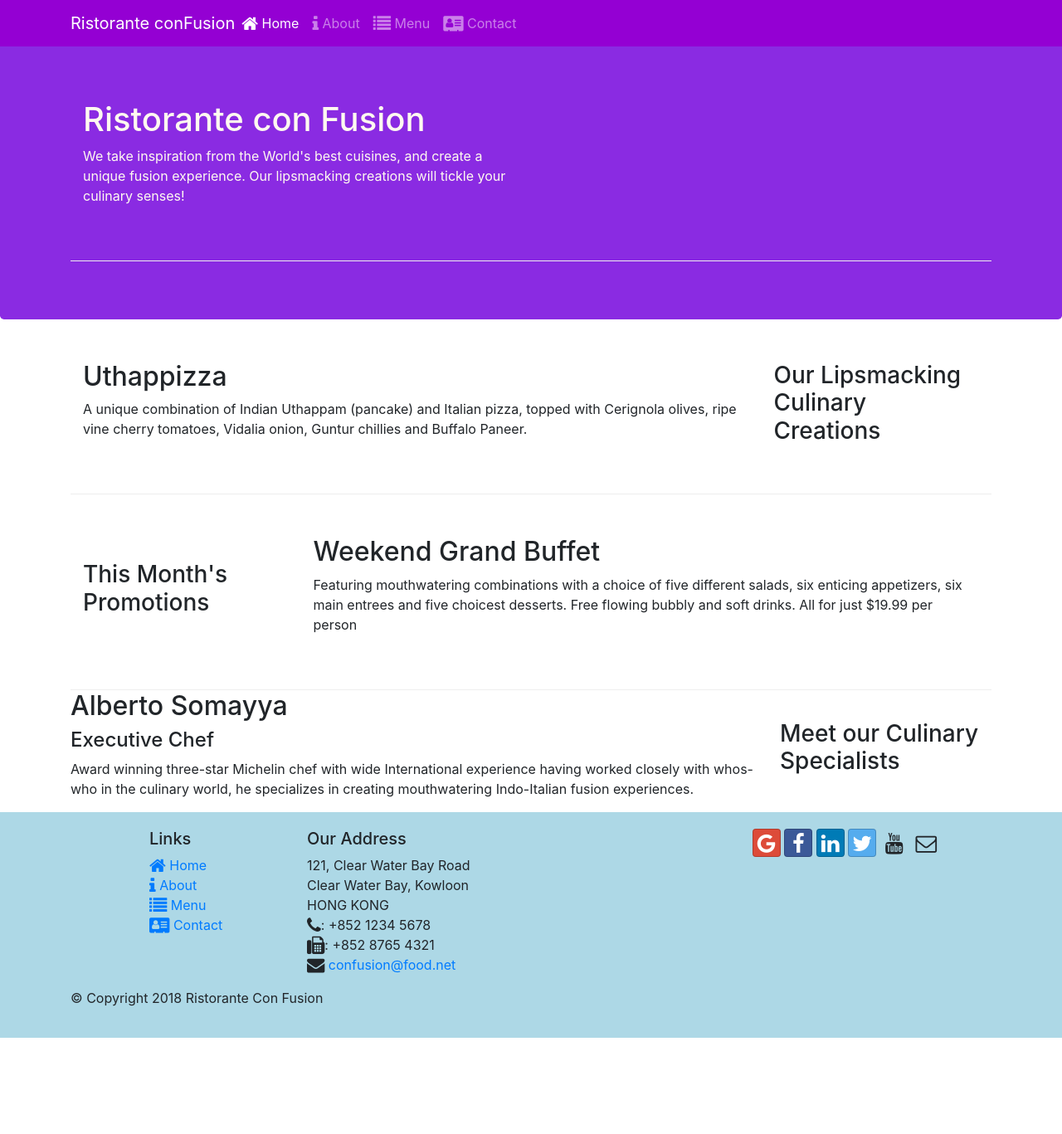
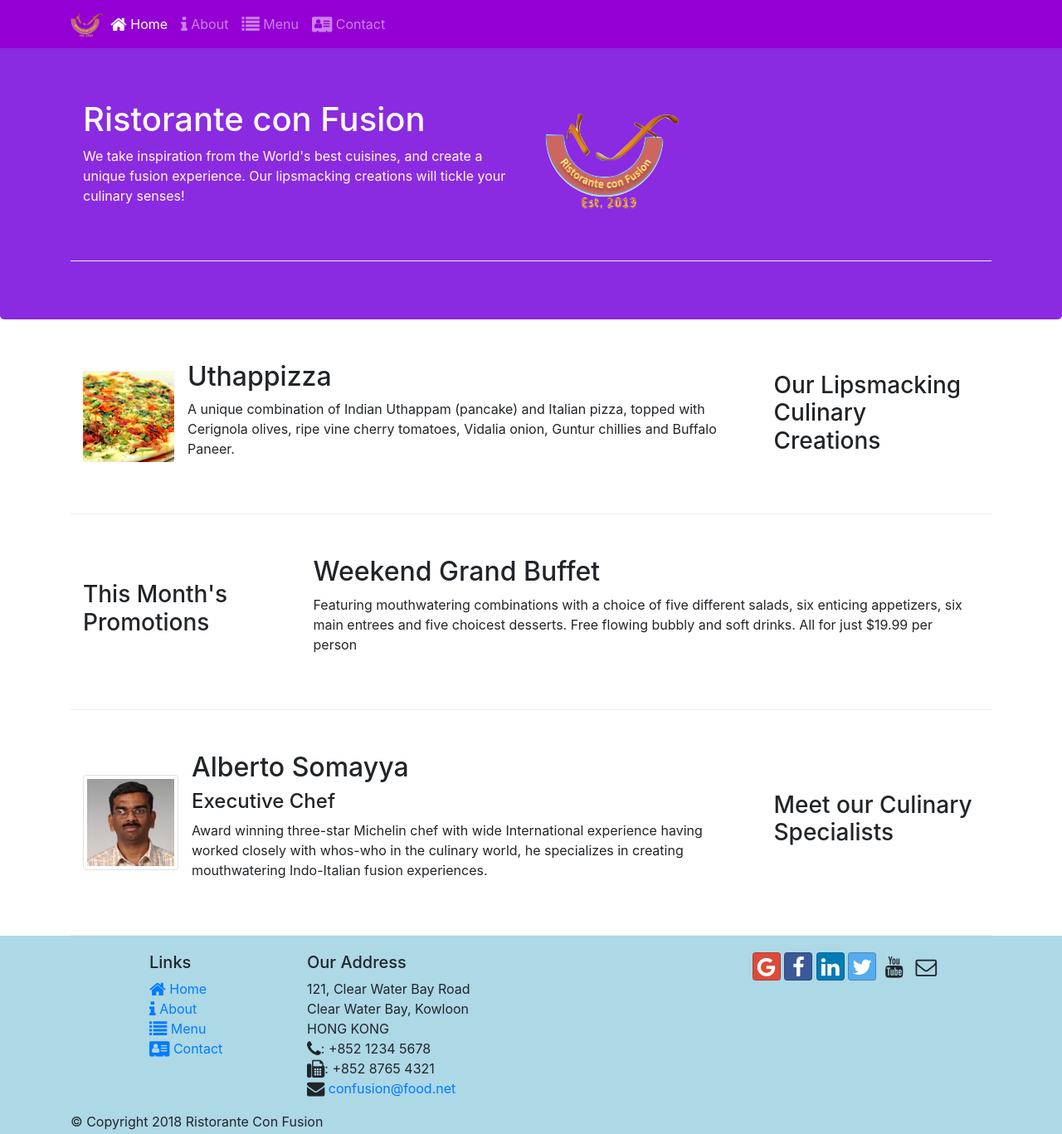
Before and after one commit to gundetichinnesh/conFUsion, a website: page index.html in a window 1280 px wide. Shown: the whole page at 83% size. Before the commit the page ends 1251 px from the top, so only its background shows below. Drawn offline with nearby package versions, Linux system fonts and the light colour scheme.

Commit message:
Images and Media

```diff
--- a/index.html
+++ b/index.html
@@ -21,7 +21,7 @@
             <button class="navbar-toggler" type="button" data-toggle="collapse" data-target="#navbar">
                 <span class="navbar-toggler-icon"></span>
             </button>
-            <a class="navbar-brand mr-auto" href="#">Ristorante conFusion</a>
+            <a class="navbar-brand mr-auto" href="#"><img src="./img/logo.png " height="30"width="40"></img></a>
             <div class="collapse navbar-collapse " id ="navbar">
 
               <ul class="navbar-nav mr-auto">
@@ -42,19 +42,25 @@
                     <p class="d-none d-sm-block">We take inspiration from the World's best cuisines, and create a unique fusion experience. Our lipsmacking creations will tickle your culinary senses!</p>
                 </div>
                 <div class="col-12 col-sm-6">
+                    <img src="./img/logo.png" class="img-fluid">
                 </div>
             </div>
         </div>
     </header>
 
-    <div class = "container">
+    <div class="container">
          <div class = "row row-content align-items-center">
             <div class="col-12 col-sm-4 order-sm-last col-md-3">
                 <h3>Our Lipsmacking Culinary Creations</h3>
             </div>
             <div class="col col-sm order-sm-first col-md">
-                <h2>Uthappizza</h2>
+                <div class="media">
+                    <img class="d-flex mr-3 img-tumbnail align-self-center" src="./img/uthappizza.png" alt="uthappizza"></img>
+                    <div class="media-body">
+                    <h2 class="mt-0">Uthappizza</h2>
                     <p class="d-none d-sm-block">A unique combination of Indian Uthappam (pancake) and Italian pizza, topped with Cerignola olives, ripe vine cherry tomatoes, Vidalia onion, Guntur chillies and Buffalo Paneer.</p>
+                </div>
+            </div>
          </div>
         </div>
 
@@ -69,18 +75,28 @@
             </div>
         </div>
 
-        <div class="row">
+        <div class="row row-content align-items-center">
             <div class="col-12 col-sm-4 order-sm-last col-md-3 align-self-center">
                 <h3>Meet our Culinary Specialists</h3>
             </div>
-            <div class= "col col-sm order-sm-first col-md">
-                <h2>Alberto Somayya</h2>
+            <div class="col col-sm order-sm-first col-md">
+                <div class="media">
+                    <img class="d-flex mr-3 img-thumbnail align-self-center"
+                            src="img/alberto.png" alt="Alberto Somayya"></img>
+                    <div class="media-body">
+                        <h2 class="mt-0">Alberto Somayya</h2>
                         <h4>Executive Chef</h4>
-                <p class="d-none d-sm-block">Award winning three-star Michelin chef with wide International experience having worked closely with whos-who in the culinary world, he specializes in creating mouthwatering Indo-Italian fusion experiences. </p>
+                        <p class="d-none d-sm-block">Award winning three-star Michelin chef with wide
+                            International experience having worked closely with
+                            whos-who in the culinary world, he specializes in
+                            creating mouthwatering Indo-Italian fusion experiences.
+                        </p>
                     </div>
                 </div>
             </div>
 
+        </div>
+    </div>
      <footer class="footer">
         <div class="container">
             <div class="row">
@@ -126,7 +142,5 @@
      <script src="node_modules/jquery/dist/jquery.slim.min.js"></script>
      <script src="node_modules/popper.js/dist/umd/popper.min.js"></script>
      <script src="node_modules/bootstrap/dist/js/bootstrap.min.js"></script>
-
 </body>
-
 </html>
```
Also changed, not shown: aboutus.html (+5 -5 lines), contactus.html (+5 -3 lines), img/alberto.png (added), img/buffet.png (added), img/logo.png (added), img/uthappizza.png (added), 1 other file. Lines whose indentation alone changed are shown as unchanged.
